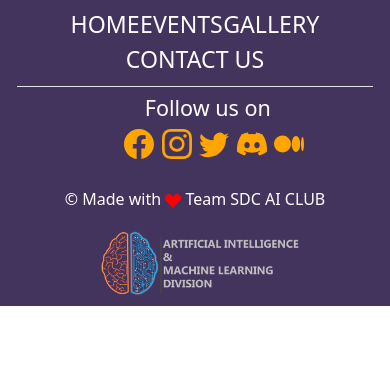
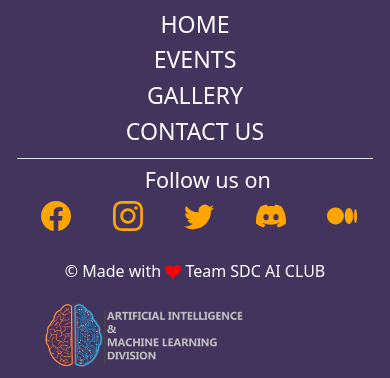
Before and after one commit to ruds18/AI_Division, a plain HTML site: page index.html in a window 390 px wide. Shown: the part 8731-9109 px from the top of the page. Before the commit the page ends 9037 px from the top, so only its background shows below. Drawn offline with nearby package versions, Linux system fonts and the light colour scheme.

Commit message:
Update footer.css

```diff
--- a/css/footer.css
+++ b/css/footer.css
@@ -15,14 +15,13 @@
     display:flex;
     flex-flow: row;
     justify-content: space-between;
-    width : 120%;
+    width : 100%;
     flex-wrap: wrap;
     margin-top: 5px;
 }
 
 .f-socials a h4{
     text-align: center;
-    /* margin-left: 3rem; */
     margin-left: 4.5vw;
 }
 .nav-link-social{
@@ -37,7 +36,6 @@
 
 .nav-link-social a,.nav-link-social a h3, .f-socials a, .f-socials a:hover{
     text-decoration:none;
-    text-align: left;
     color:white;
 }
 
@@ -69,3 +67,15 @@
 .f-social a svg:hover{
     fill:white;
 }
+
+@media (max-width: 500px){
+    .nav-link-social{
+        flex-flow: column;
+    }
+    .nav-link-social a h3{
+        text-align: center;
+    }
+    .l-footer{
+        flex-flow: column;
+    }
+}
```
